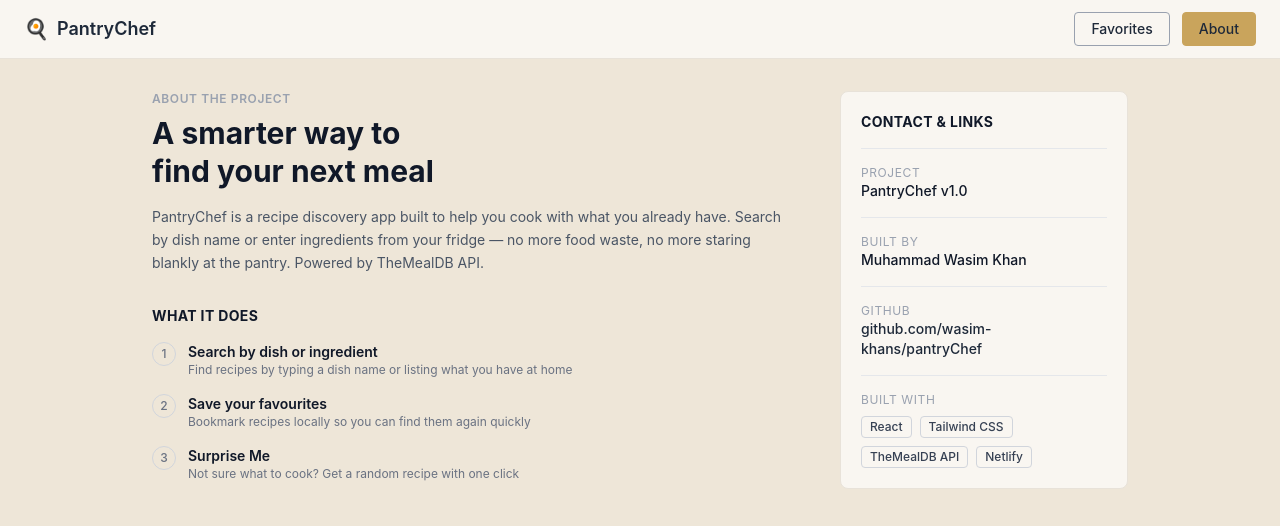
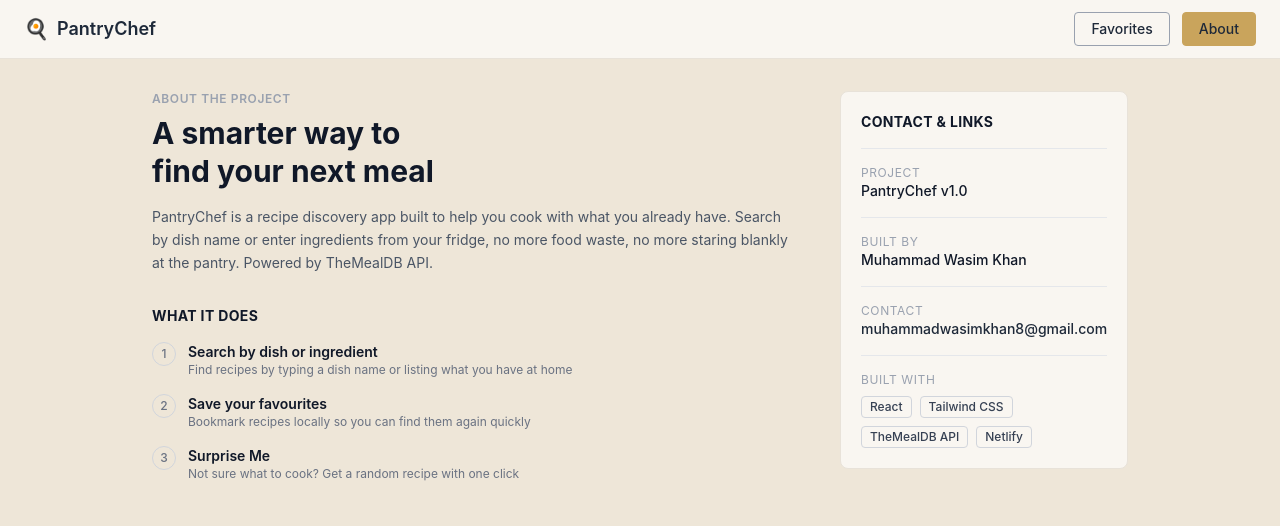
Before and after one commit to wasim-khans/pantryChef, a React (Vite) app: page /about in a window 1280 px wide. Shown: the top 526 px of the page. Built offline with nearby package versions, Linux system fonts and the light colour scheme.

Commit message:
about page

```diff
--- a/src/pages/About.jsx
+++ b/src/pages/About.jsx
@@ -14,7 +14,7 @@
           </h1>
           <p className="text-sm text-gray-600 leading-relaxed mb-8">
             PantryChef is a recipe discovery app built to help you cook with what you already
-            have. Search by dish name or enter ingredients from your fridge — no more food
+            have. Search by dish name or enter ingredients from your fridge, no more food
             waste, no more staring blankly at the pantry. Powered by TheMealDB API.
           </p>
 
@@ -71,15 +71,15 @@
                 <p className="font-medium text-gray-900">Muhammad Wasim Khan</p>
               </div>
               <hr className="border-gray-200" />
+              {/* GitHub link hidden for now */}
               <div>
-                <p className="text-xs text-gray-400 uppercase tracking-wider">GitHub</p>
+                <p className="text-xs text-gray-400 uppercase tracking-wider">Contact</p>
                 <a
-                  href="https://github.com/wasim-khans/pantryChef"
-                  target="_blank"
-                  rel="noopener noreferrer"
+                  href="mailto:muhammadwasimkhan8@gmail.com"
                   className="font-medium text-gray-900 hover:underline"
+                  title="Send me an email"
                 >
-                  github.com/wasim-khans/pantryChef
+                  muhammadwasimkhan8@gmail.com
                 </a>
               </div>
               <hr className="border-gray-200" />
```
